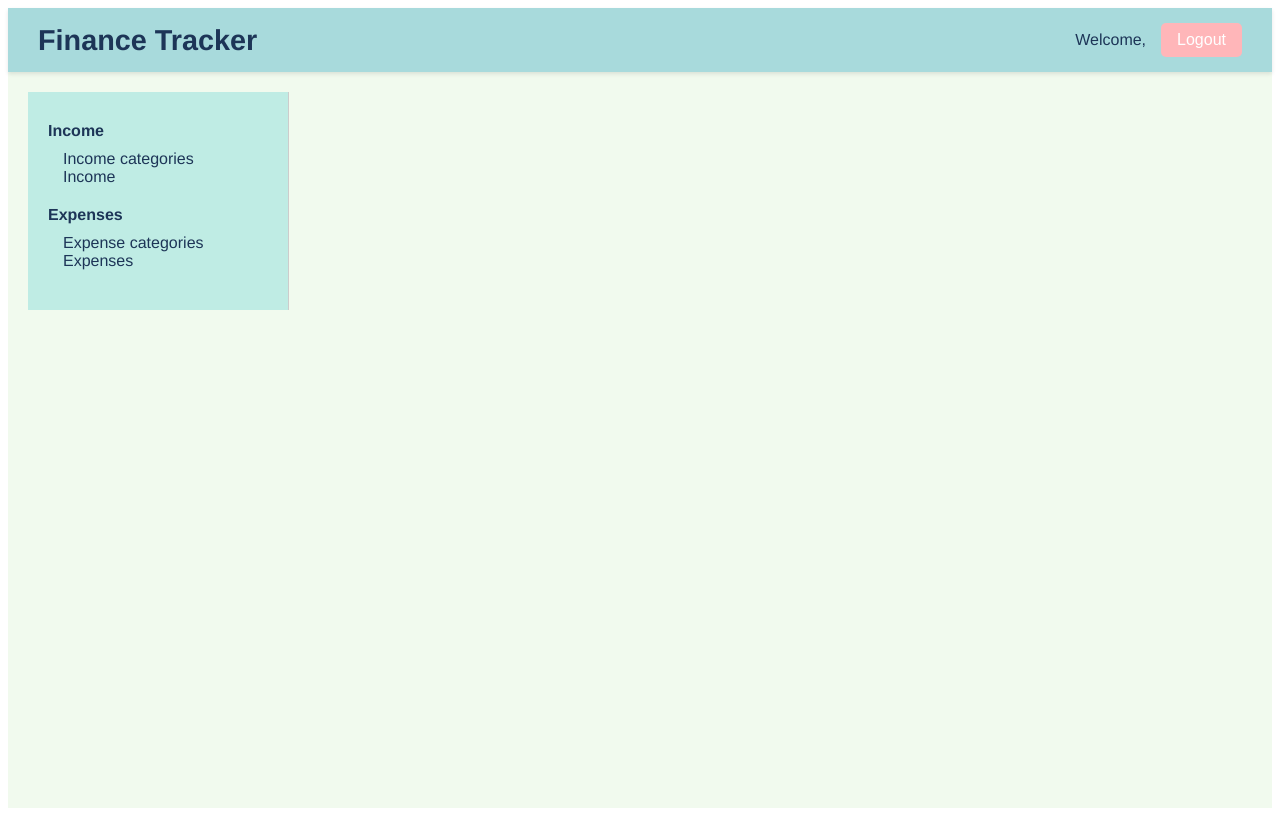
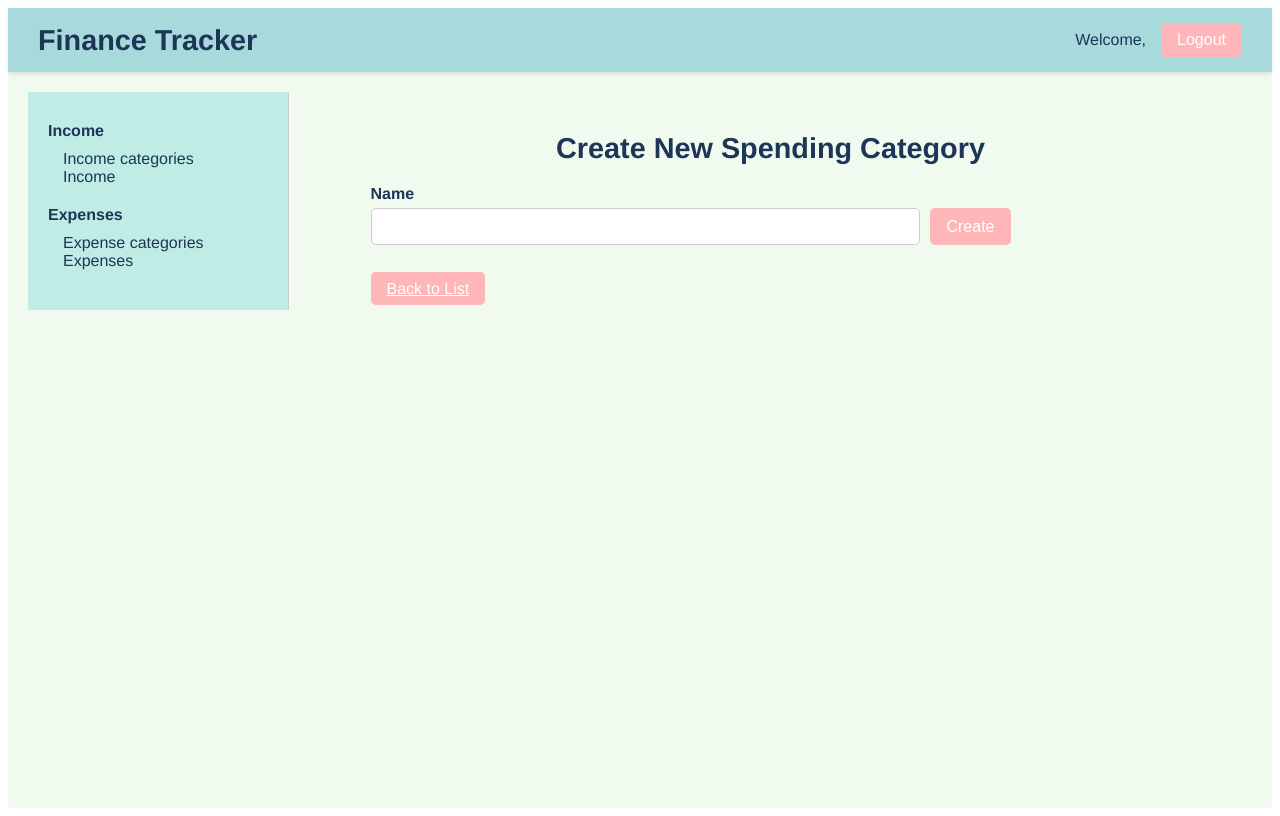
Before and after one commit to Diana217/finance-tracker, a Vue app: page /create-spending-category in a window 1280 px wide. Built offline with nearby package versions, Linux system fonts and the light colour scheme; sample sign-in values are in the browser's storage.

Commit message:
feat: spending categories pages

```diff
--- /dev/null
+++ b/src/components/CreateSpendingCategory.vue
@@ -0,0 +1,87 @@
+<template>
+    <div class="content">
+        <h1>Create New Spending Category</h1>
+        <form @submit.prevent="createCategory" class="category-form">
+            <label for="name">Name</label>
+            <div class="input-container">
+                <input type="text" v-model="name" required />
+                <button type="submit" class="button">Create</button>
+            </div>
+        </form>
+        <p v-if="error" class="error">{{ error }}</p>
+        <p v-if="success" class="success">{{ success }}</p>
+        <router-link to="/spending-categories" class="button">Back to List</router-link>
+    </div>
+</template>
+
+<script>
+import apiClient from '@/services/api';
+
+export default {
+    name: 'CreateIncomeCategory',
+    data() {
+        return {
+            name: '',
+            error: null,
+            success: null
+        };
+    },
+    methods: {
+        async createCategory(){
+            try {
+                const payload = {
+                    name: this.name,
+                };
+                await apiClient.post('/SpendingCategories', payload);
+                this.success = 'Income category created successfully!';
+                this.name = '';
+                this.$router.push('/spending-categories');
+            } catch (err) {
+                this.error = 'Failed to create spending category.';
+                console.log(err);
+            }
+        }
+    },
+};
+</script>
+
+<style scoped>
+.content {
+    width: 100%;
+    max-width: 800px;
+    margin: 0 auto;
+    padding: 20px;
+    text-align: left;
+}
+
+h1 {
+    margin-bottom: 20px;
+    text-align: center;
+}
+
+.category-form {
+    display: flex;
+    flex-direction: column;
+    max-width: 80%;
+    margin-bottom: 15px;
+}
+
+label {
+    margin-bottom: 5px;
+    font-weight: bold;
+    display: block;
+}
+
+.input-container {
+    display: flex;
+    margin-bottom: 20px;
+}
+
+input {
+    padding: 10px;
+    border: 1px solid #ccc;
+    border-radius: 5px;
+    flex-grow: 1;
+    margin-right: 10px;
+}
+</style>
--- /dev/null
+++ b/src/components/EditSpendingCategory.vue
@@ -0,0 +1,100 @@
+<template>
+    <div class="content">
+      <h1>Edit Spending Category</h1>
+      <form v-if="spendingCategory" @submit.prevent="updateCategory" class="category-form">
+        <label for="name">Name</label>
+        <div class="input-container">
+          <input type="text" v-model="spendingCategory.name" required />
+          <button type="submit" class="button">Update</button>
+        </div>
+      </form>
+      <p v-else>Loading...</p>
+      <p v-if="error" class="error">{{ error }}</p>
+      <p v-if="success" class="success">{{ success }}</p>
+      <router-link to="/spending-categories" class="button">Back to List</router-link>
+    </div>
+</template>
+
+<script>
+import apiClient from '../services/api';
+
+export default {
+  name: 'EditSpendingCategory',
+  data() {
+    return {
+      spendingCategory: null,
+      error: null,
+      success: null,
+    };
+  },
+  methods: {
+    async fetchCategory() {
+      const id = this.$route.params.id;
+      try {
+        const response = await apiClient.get(`/SpendingCategories/${id}`);
+        this.spendingCategory = response.data;
+      } catch (err) {
+        this.error = 'Failed to fetch the spending category.';
+        console.error(err);
+      }
+    },
+    async updateCategory() {
+      try {
+        const id = this.spendingCategory.id;
+        await apiClient.put(`/SpendingCategories/${id}`, this.spendingCategory);
+        this.success = 'Spending category updated successfully!';
+        this.$router.push('/spending-categories');
+      } catch (err) {
+        this.error = 'Failed to update the spending category.';
+        console.error(err);
+      }
+    },
+  },
+  mounted() {
+    this.fetchCategory();
+  },
+  };
+</script>
+
+<style scoped>
+.content {
+  width: 100%;
+  max-width: 800px;
+  margin: 0 auto;
+  padding: 20px;
+  text-align: left;
+}
+
+h1 {
+  margin-bottom: 20px;
+  text-align: center;
+}
+
+.category-form {
+  display: flex;
+  flex-direction: column;
+  justify-content: left;
+  max-width: 80%;
+  margin-bottom: 15px;
+}
+
+label {
+  margin-bottom: 5px;
+  font-weight: bold;
+  display: block;
+}
+
+.input-container {
+  display: flex;
+  align-items: center;
+  margin-bottom: 20px;
+}
+
+input {
+  padding: 10px;
+  border: 1px solid #ccc;
+  border-radius: 5px;
+  flex-grow: 1;
+  margin-right: 10px;
+}
+</style>
--- a/src/components/NavComponent.vue
+++ b/src/components/NavComponent.vue
@@ -11,7 +11,7 @@
           <li class="section">
             <h4>Expenses</h4>
             <ul>
-              <li><router-link to="/expense-categories">Expense categories</router-link></li>
+              <li><router-link to="/spending-categories">Expense categories</router-link></li>
               <li><router-link to="/expenses">Expenses</router-link></li>
             </ul>
           </li>
--- /dev/null
+++ b/src/components/SpendingCategoryList.vue
@@ -0,0 +1,94 @@
+<template>
+  <div class="content">
+    <h1>Spending Categories</h1>
+    <div class="add-button">
+      <router-link to="/create-spending-category" class="button">Add a category</router-link>
+    </div>
+    <ul class="category-list">
+      <li v-for="category in spendingCategories" :key="category.id" class="category-item">
+        <span>{{ category.name }}</span>
+        <div class="actions">
+          <router-link :to="`/edit-spending-category/${category.id}`" class="button">Edit</router-link>
+          <button @click="deleteCategory(category.id)" class="button">Delete</button>
+        </div>
+      </li>
+    </ul>
+    <p v-if="error" class="error">{{ error }}</p>
+  </div>
+</template>
+
+<script>
+import apiClient from '../services/api';
+
+export default {
+  name: 'SpendingCateforyList',
+  data() {
+    return {
+      spendingCategories: [],
+      error: null,
+    }
+    },
+    methods: {
+      async fetchSpendingCategories() {
+        try {
+          const response = await apiClient.get('/SpendingCategories');
+          this.spendingCategories = response.data;
+        } catch (err) {
+          this.error = 'Failed to fetch spending categories.';
+          console.log(err);
+        }
+      },
+      async deleteCategory(id) {
+        if (!confirm('Are you sure you want to delete this category?')) return;
+        try {
+          await apiClient.delete(`/SpendingCategories/${id}`);
+          this.spendingCategories = this.spendingCategories.filter(cat => cat.id !== id);
+        } catch (err) {
+          this.error = 'Failed to delete the category.';
+          console.error(err);
+        }
+      },
+    },
+    mounted() {
+      this.fetchSpendingCategories();
+    },
+  };
+</script>
+
+<style scoped>
+.content {
+  width: 100%;
+  max-width: 1200px;
+  margin: 0 auto;
+  padding: 20px;
+}
+
+h1 {
+  margin-bottom: 20px;
+  text-align: center;
+}
+
+.add-button {
+  margin-bottom: 20px;
+  text-align: right;
+}
+
+.category-list {
+  list-style: none;
+  padding: 0;
+  margin: 0;
+}
+
+.category-item {
+  display: flex;
+  justify-content: space-between;
+  align-items: center;
+  padding: 10px 0;
+  border-bottom: 1px solid #e0e0e0;
+}
+
+.actions {
+  display: flex;
+  gap: 10px;
+}
+</style>
--- a/src/router/index.js
+++ b/src/router/index.js
@@ -1,30 +1,20 @@
 import { createRouter, createWebHistory } from 'vue-router';
-import IncomeCategoryList from '../components/IncomeCategoryList.vue';
-import CreateIncomeCategory from '../components/CreateIncomeCategory.vue';
-import EditIncomeCategory from '../components/EditIncomeCategory.vue';
 import store from '../store';
 import LoginUser from '../components/LoginUser.vue';
 import RegisterUser from '../components/RegisterUser.vue';
 import UserDashboard from '../components/UserDashboard.vue';
+import IncomeCategoryList from '../components/IncomeCategoryList.vue';
+import CreateIncomeCategory from '../components/CreateIncomeCategory.vue';
+import EditIncomeCategory from '../components/EditIncomeCategory.vue';
+import SpendingCategoryList from '@/components/SpendingCategoryList.vue';
+import CreateSpendingCategory from '../components/CreateSpendingCategory.vue';
+import EditSpendingCategory from '@/components/EditSpendingCategory.vue';
 
 const routes = [
   {
     path: '/',
     name: 'Home',
-    component: IncomeCategoryList,
-    meta: { requiresAuth: true }
-  },
-  {
-    path: '/create-income-category',
-    name: 'CreateIncomeCategory',
-    component: CreateIncomeCategory,
-    meta: { requiresAuth: true }
-  },
-  {
-    path: '/edit-income-category/:id',
-    name: 'EditIncomeCategory',
-    component: EditIncomeCategory,
-    props: true,
+    component: UserDashboard,
     meta: { requiresAuth: true }
   },
   {
@@ -44,11 +34,43 @@ const routes = [
     meta: { requiresAuth: true }
   },
   {
+    path: '/create-income-category',
+    name: 'CreateIncomeCategory',
+    component: CreateIncomeCategory,
+    meta: { requiresAuth: true }
+  },
+  {
+    path: '/edit-income-category/:id',
+    name: 'EditIncomeCategory',
+    component: EditIncomeCategory,
+    props: true,
+    meta: { requiresAuth: true }
+  },
+  {
     path: '/income-categories',
     name: 'IncomeCategoryList',
     component: IncomeCategoryList,
     meta: { requiresAuth: true }
   },
+  {
+    path: '/create-spending-category',
+    name: 'CreateSpendingCategory',
+    component: CreateSpendingCategory,
+    meta: { requiresAuth: true }
+  },
+  {
+    path: '/edit-spending-category/:id',
+    name: 'EditSpendingCategory',
+    component: EditSpendingCategory,
+    props: true,
+    meta: { requiresAuth: true }
+  },
+  {
+    path: '/spending-categories',
+    name: 'SpendingCategoryList',
+    component: SpendingCategoryList,
+    meta: { requiresAuth: true }
+  }
 ];
 
 const router = createRouter({
```
